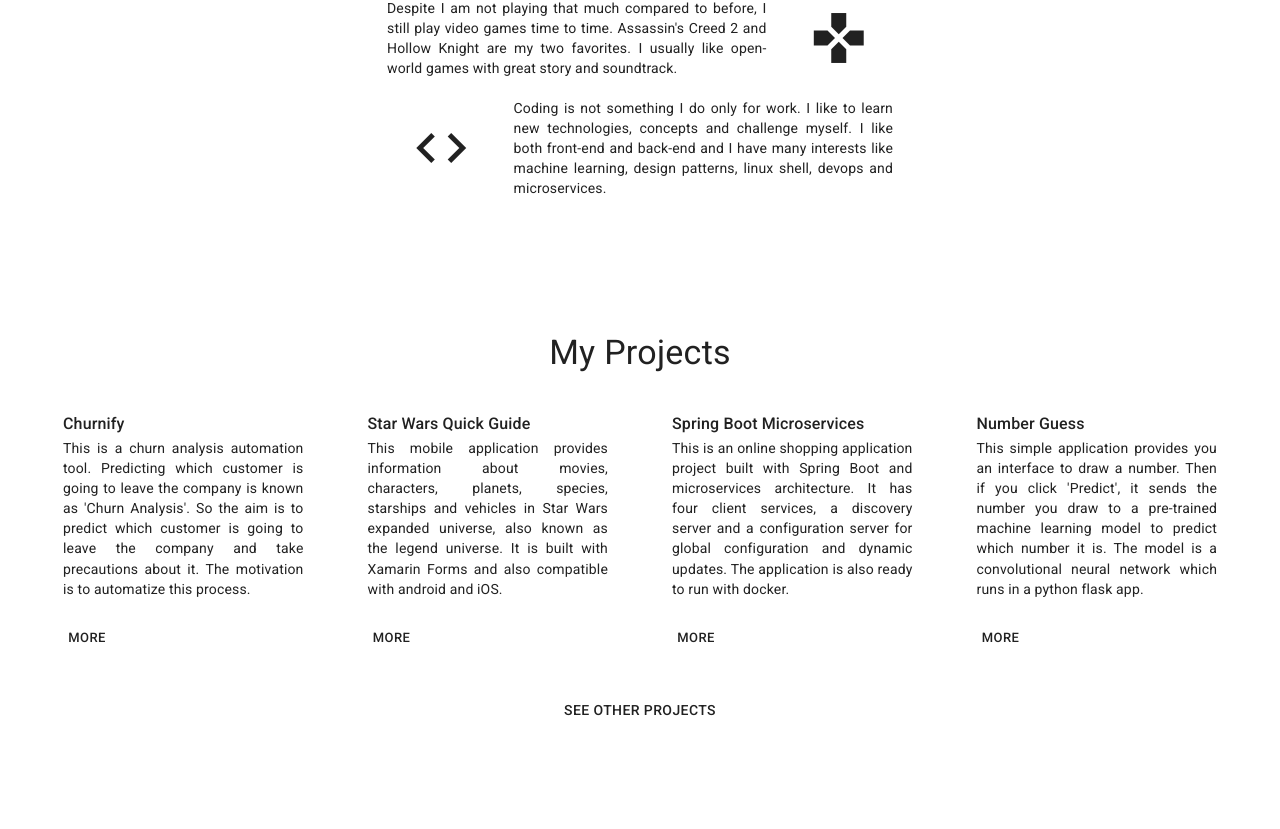
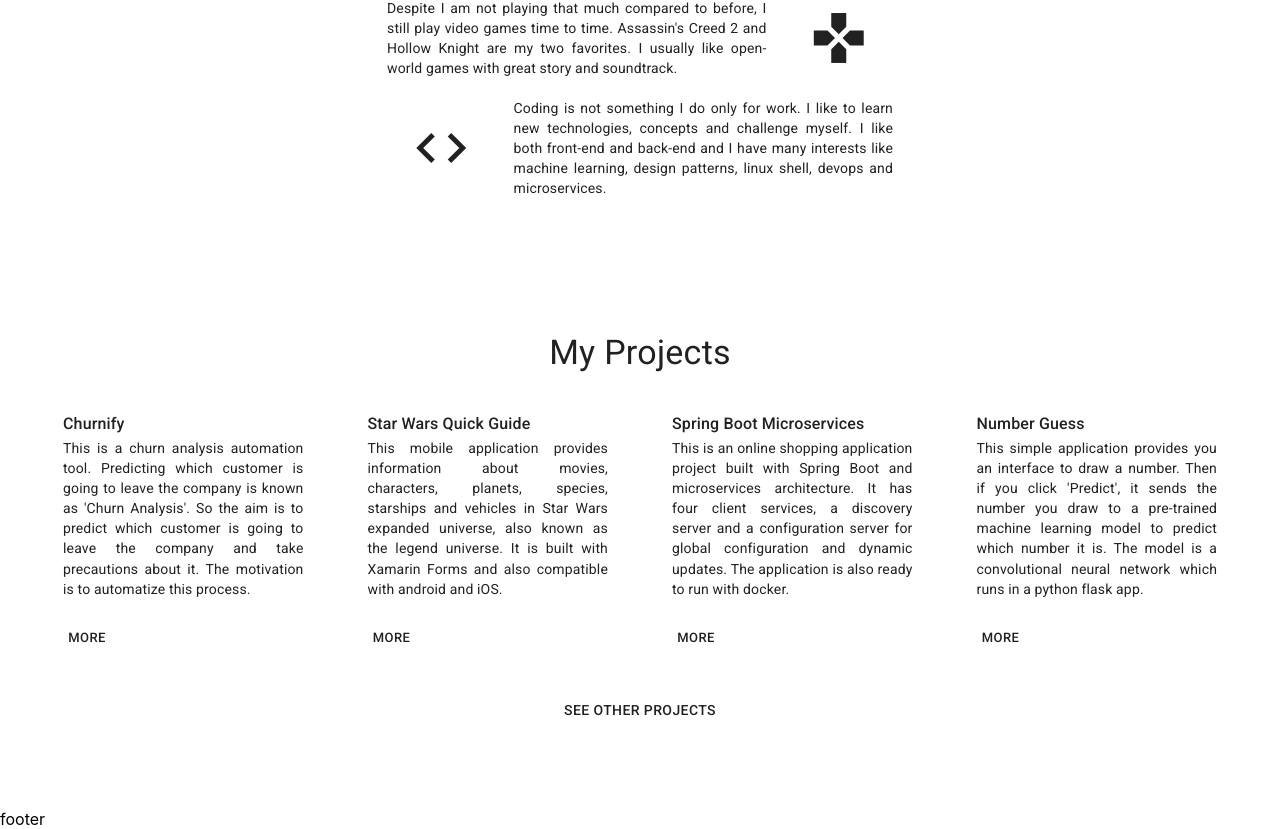
Before and after one commit to ahmsay/ahmsay.github.io, a React (Create React App) app: page / in a window 1280 px wide. Shown: the part 1699-2528 px from the top of the page. Built offline with nearby package versions, Linux system fonts and the light colour scheme.

Commit message:
footer component is added

```diff
--- /dev/null
+++ b/src/components/Footer.jsx
@@ -0,0 +1,13 @@
+import React, { Component } from 'react'
+
+class Footer extends Component {
+  render() {
+    return (
+      <div>
+        footer
+      </div>
+    )
+  }
+}
+
+export default Footer
--- a/src/components/Home.jsx
+++ b/src/components/Home.jsx
@@ -3,6 +3,7 @@ import { connect } from 'react-redux'
 import About from './sections/About'
 import Hobbies from './sections/Hobbies'
 import Projects from './sections/Projects'
+import Footer from './Footer'
 
 class Home extends Component {
   render() {
@@ -16,6 +17,7 @@ class Home extends Component {
         <br/><br/><br/><br/>
         <Projects projectsContent={ sections.projects }/>
         <br/><br/><br/><br/>
+        <Footer/>
       </div>
     )
   }
```
